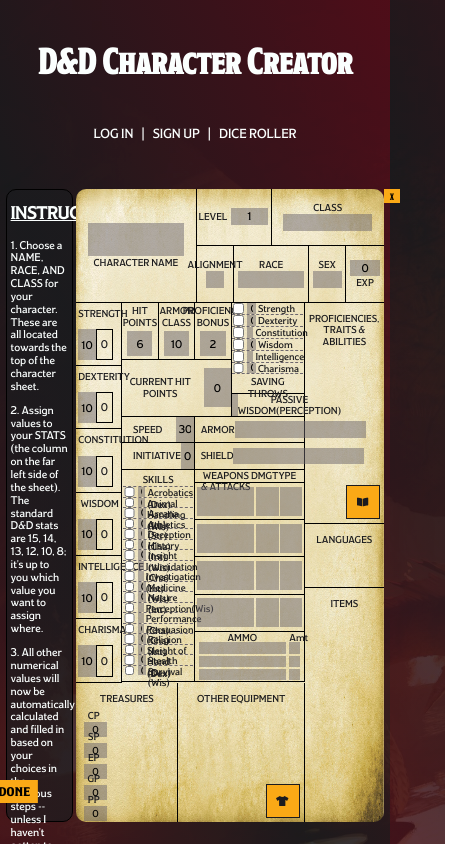
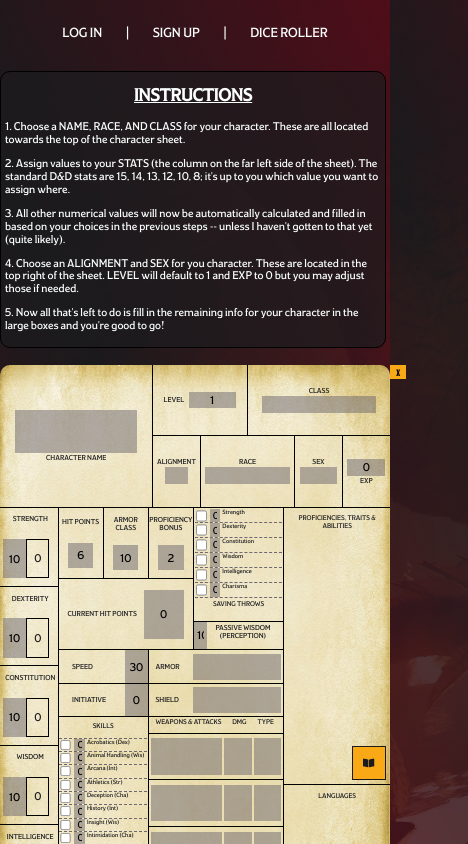
Before and after one commit to inclusivexor95/project-4, a React (Create React App) app: page /characters/new in a window 390 px wide. Shown: the top 844 px of the page, 468 px wide, since content can reach past the window. Built offline with nearby package versions, Linux system fonts and the light colour scheme.

Commit message:
make charCreate page responsive

```diff
--- a/src/components/CharCreate/CharCreate.css
+++ b/src/components/CharCreate/CharCreate.css
@@ -1,16 +1,26 @@
 .CharCreate {
-    height: 75vh;
+    height: 100vh;
     width: 100%;
     display: flex;
+    flex-wrap: wrap;
     justify-content: center;
+}
+
+.CharCreate .NavBar {
+    margin-top: 2vh;
+    height: 4vh;
+}
+
+.CharCreate .NavBar div a, .CharCreate .NavBar div span {
+    margin: 0 3vw;
 }
 
 form#charCreateForm {
     position: relative;
-    max-width: 70vh;
+    max-width: 85vh;
     background-size: 100% 100%;
     background-image: url(/assets/scrollBackground.jpg);
-    height: 100%;
+    height: 94vh;
     display: grid;
     grid-template-columns: 15% calc(calc(100% / 3) - 15%) auto auto;
     grid-template-rows: 18% 35% 10% 15% 22.1%;
@@ -30,12 +40,24 @@
     border: 1px solid #1b1b1e;
 }
 
+.CharCreate form label {
+    font-size: calc(0.65rem + 0.3vw);
+}
+
+.CharCreate form p {
+    font-size: calc(0.8rem + 0.2vw);
+}
+
 .CharCreate li {
     display: flex;
 }
 
 .CharCreate ul li input[type="text"] {
     width: 12%;
+}
+
+.CharCreate ul li p {
+    font-size: calc(0.5rem + 0.4vw);
 }
 
 .CharCreate form input[type="text"]:hover {
@@ -211,6 +233,10 @@
     padding: 1% 0;
 }
 
+#hitPoints label {
+    width: 100%;
+}
+
 #hitPoints input, #armorClass input, #proficiencyBonus input {
     width: 3vh;
     height: 3vh;
@@ -275,8 +301,10 @@
 #passPerc {
     height: 20%;
     display: flex;
+    justify-content: space-between;
     border-right: 1px solid black;
     border-bottom: 1px solid black;
+    padding-right: 5%;
 }
 
 #passPercValue {
@@ -390,13 +418,15 @@
 
 #armor input, #shield input {
     font-size: calc(1rem + 0.3vw);
+    height: 80%;
+    width: 70%;
 }
 
 #attackHeader {
     height: 5%;
     display: flex;
     justify-content: space-between;
-    padding: 0 7% 0 5%;
+    padding: 1% 7% 1% 5%;
     border-right: 1px solid black;
     border-bottom: 1px solid black;
 }
@@ -548,7 +578,7 @@
 }
 
 #helpInfo {
-    height: 100%;
+    height: 94vh;
     width: 20%;
     background: linear-gradient(to right, rgba(27, 27, 30, 0.7), rgba(27, 27, 30, 0.7));
     border: 1px solid black;
@@ -556,7 +586,7 @@
     margin-right: 1%;
     color: #fbfffe;
     padding: 0 1% 1% 1%;
-    font-size: calc(1rem + 0.3vw);
+    font-size: calc(0.5rem + 0.7vw);
 }
 
 .CharCreate h2 {
@@ -635,3 +665,48 @@
     background-position: center;
     border: 1px solid #fbfffe;
 }
+
+
+@media (max-width: 1000px) {
+    .CharCreate {
+        flex-wrap: wrap;
+    }
+
+    .CharCreate #helpInfo {
+        width: 100%;
+        height: auto;
+        margin-bottom: 2vh;
+        font-size: calc(1rem + 0.3vw);
+    }
+
+    .CharCreate ul li p {
+        font-size: calc(0.1rem + 1.3vw);
+    }
+
+    .CharCreate form label {
+        font-size: calc(0.4rem + 0.8vw);
+    }
+
+    #passPerc label {
+        padding: 2%;
+    }
+}
+
+@media (max-width: 600px) {
+    .Wrapper {
+        width: 100%;
+    }
+
+    .CharCreate input[type="checkbox"] {
+        transform: scale(0.85, 0.85);
+    }
+
+    .CharCreate #skillsContainer ul {
+        height: 91%;
+        line-height: 1.3;
+    }
+
+    .CharCreate form p {
+        font-size: calc(0.6rem + 0.2vw);
+    }
+}
--- a/src/components/CharCreate/CharCreate.jsx
+++ b/src/components/CharCreate/CharCreate.jsx
@@ -7,6 +7,7 @@
 import SpellBook from '../SpellBook/SpellBook';
 import Equipment from '../Equipment/Equipment';
 import ItemList from '../ItemList/ItemList';
+import NavBar from '../NavBar/NavBar';
 import { FontAwesomeIcon } from '@fortawesome/react-fontawesome';
 import { faBookOpen, faTshirt } from '@fortawesome/free-solid-svg-icons';
 
@@ -574,6 +575,9 @@
 
     return (
         <div className="CharCreate">
+            <NavBar
+                path={history.location.pathname}
+            />
             <div id="helpInfo">
                 <h2>INSTRUCTIONS</h2>
                 <p>1. Choose a NAME, RACE, AND CLASS for your character. These are all located towards the top of the character sheet.</p>
@@ -734,7 +738,7 @@
                         </div>
                         <div id="passPerc">
                             <input type="text" id="passPercValue" value={10 + modifierValue(charData.stats[3], charData.proficiencies[1][11])} readOnly className="readOnly"/>
-                            <label htmlFor="passPercValue">PASSIVE WISDOM(PERCEPTION)</label>
+                            <label htmlFor="passPercValue">PASSIVE WISDOM (PERCEPTION)</label>
                         </div>
                     </div>
                     <div id="skills">
--- a/src/components/CharList/CharList.css
+++ b/src/components/CharList/CharList.css
@@ -13,7 +13,7 @@
     align-content: flex-start;
 }
 
-.CharList a {
+.CharList a.LinkToButton {
     background-color: #faa916;
     font-family: Tiamat Regular;
     color: #1b1b1e;
--- a/src/components/CharList/CharList.jsx
+++ b/src/components/CharList/CharList.jsx
@@ -1,6 +1,7 @@
 import React, {useState, useEffect} from 'react';
 import {Link} from 'react-router-dom';
 import './CharList.css';
+import NavBar from '../NavBar/NavBar';
 import charactersService from '../../utils/charactersService';
 
 
@@ -53,9 +54,13 @@
 
     return (
         <div className="CharList">
+            <h1>D&D Character Creator</h1>
+            <NavBar
+                path={history.location.pathname}
+            />
             <div id="charactersList" dangerouslySetInnerHTML={{__html: characters}} onClick={handleDetailLink}>
             </div>
-            <Link to='/characters/new'>CREATE A CHARACTER</Link>
+            <Link to='/characters/new' className="LinkToButton">CREATE A CHARACTER</Link>
         </div>
     );
 };
--- a/src/components/NavBar/NavBar.jsx
+++ b/src/components/NavBar/NavBar.jsx
@@ -8,7 +8,8 @@
         {/^\/dice\/?$/.test(path) ?
             null :
             <React.Fragment>
-                {/^\/characters\/?$/.test(path) ? null : <span>|</span>}
+                {/* {/^\/characters\/?$/.test(path) ? null : <span>|</span>} */}
+                <span>|</span>
                 <Link to='/dice'>DICE ROLLER</Link>
             </React.Fragment>
         }
--- a/src/index.css
+++ b/src/index.css
@@ -110,6 +110,7 @@
     display: flex;
     justify-content: center;
     align-items: center;
+    max-width: 98%;
 }
 
 a {
@@ -132,3 +133,11 @@
     background-color: #6d676e;
     border: none;
 }
+
+@media (max-width: 600px) {
+
+    .NavBar {
+        height: 10vh;
+        line-height: 4vh;
+    }
+}
--- a/src/pages/App/App.js
+++ b/src/pages/App/App.js
@@ -64,7 +64,6 @@
     render() {
         return (
         <div className="Wrapper">
-            <h1>D&D Character Creator</h1>
             <Switch>
             <Route exact path='/' render={() =>
                 <LandingPage
--- a/src/pages/CharPage/CharPage.jsx
+++ b/src/pages/CharPage/CharPage.jsx
@@ -10,14 +10,11 @@
 
     return (
         <div className="CharPage">
-            <NavBar
-                user={user}
-                handleLogout={handleLogout}
-                path={history.location.pathname}
-            />
             <Switch>
             <Route exact path='/characters' render={() =>
                 <CharList
+                    user={user}
+                    handleLogout={handleLogout}
                     history={history}
                 />
             }/>
--- a/src/pages/DiceRollPage/DiceRollPage.jsx
+++ b/src/pages/DiceRollPage/DiceRollPage.jsx
@@ -7,6 +7,7 @@
 const DiceRollPage = ({ handleDieClick, handleLogout, rollChain, user, handlePlusMinus, plusMinus, handleRoll, rollResult, history }) => {
     return (
         <div className="DiceRollPage">
+            <h1>D&D Character Creator</h1>
             <NavBar
                 user={user}
                 handleLogout={handleLogout}
--- a/src/pages/LandingPage/LandingPage.jsx
+++ b/src/pages/LandingPage/LandingPage.jsx
@@ -6,6 +6,7 @@
 const LandingPage = (props) => {
     return (
         <div className="LandingPage">
+            <h1>D&D Character Creator</h1>
             <NavBar
                 user={props.user}
                 handleLogout={props.handleLogout}
```
